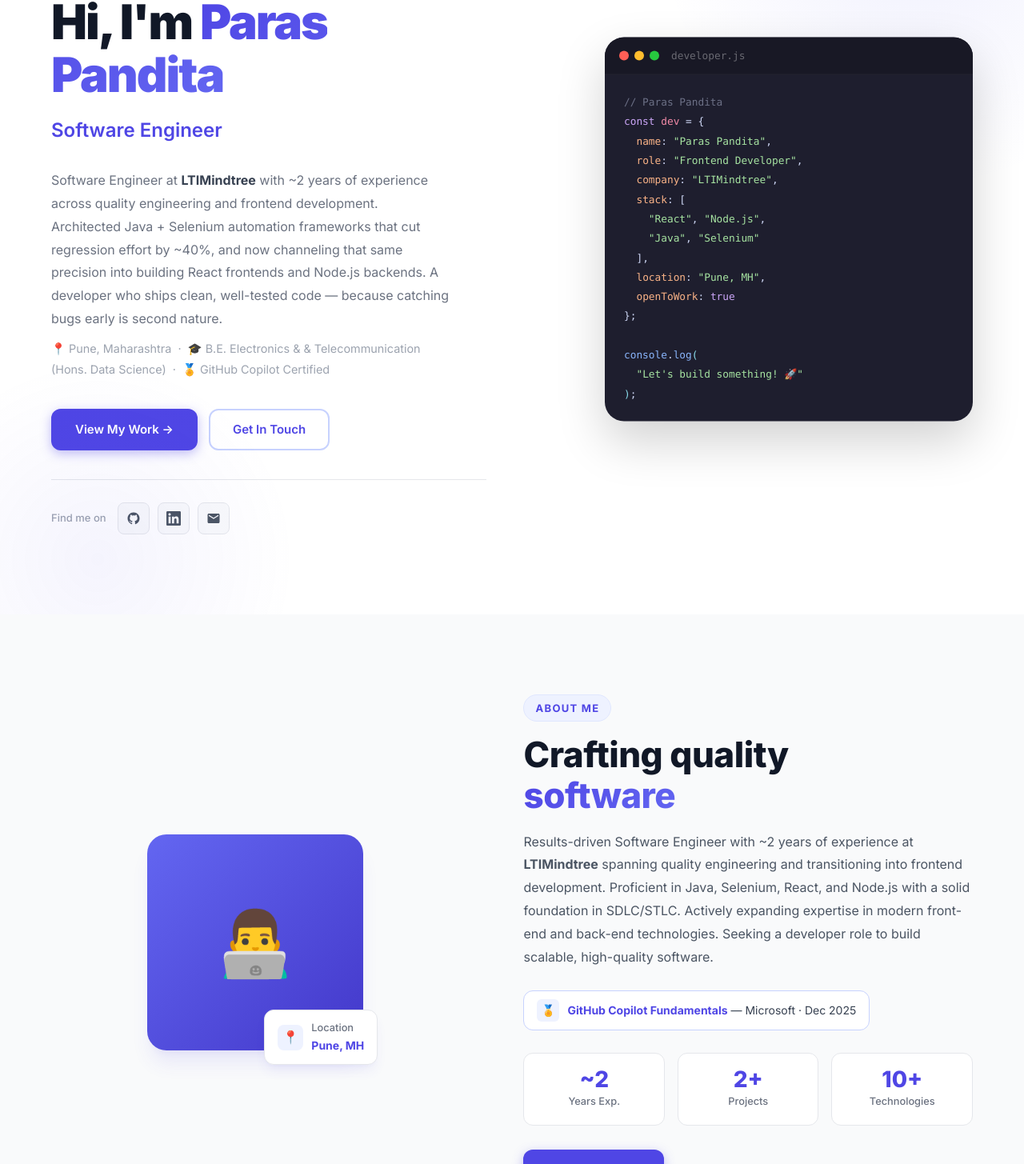
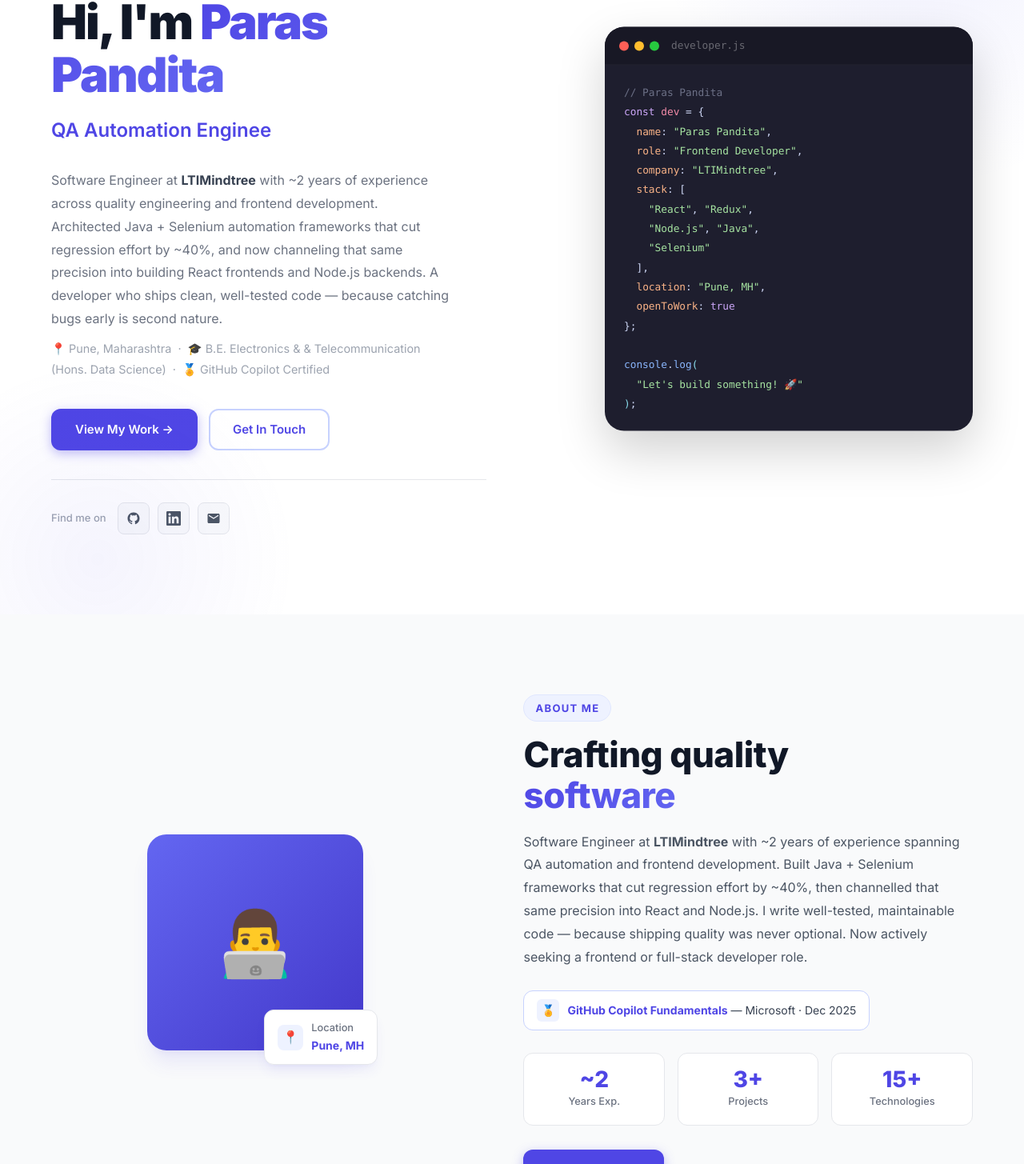
Before and after one commit to Paras-pp/Portfolio, a React (Vite) app in the folder client/: page / in a window 1280 px wide. Shown: the part 138-1593 px from the top of the page at 80% size. Built offline with nearby package versions, Linux system fonts and the light colour scheme.

Commit message:
Portfolio update

```diff
--- a/client/src/components/About.jsx
+++ b/client/src/components/About.jsx
@@ -2,8 +2,8 @@
 
 const stats = [
   { number: '~2', label: 'Years Exp.' },
-  { number: '2+', label: 'Projects'   },
-  { number: '10+', label: 'Technologies' },
+  { number: '3+', label: 'Projects'   },
+  { number: '15+', label: 'Technologies' },
 ]
 
 export default function About() {
@@ -47,10 +47,10 @@
             </h2>
 
             <p className="about-bio">
-              Results-driven Software Engineer with ~2 years of experience at <strong>LTIMindtree</strong> spanning
-              quality engineering and transitioning into frontend development. Proficient in Java, Selenium,
-              React, and Node.js with a solid foundation in SDLC/STLC. Actively expanding expertise in modern
-              front-end and back-end technologies. Seeking a developer role to build scalable, high-quality software.
+              Software Engineer at <strong>LTIMindtree</strong> with ~2 years of experience spanning QA automation
+              and frontend development. Built Java + Selenium frameworks that cut regression effort by ~40%, then
+              channelled that same precision into React and Node.js. I write well-tested, maintainable code —
+              because shipping quality was never optional. Now actively seeking a frontend or full-stack developer role.
             </p>
 
             <div className="cert-badge">
--- a/client/src/components/Hero.jsx
+++ b/client/src/components/Hero.jsx
@@ -3,6 +3,7 @@
 
 const roles = [
   'Frontend Developer',
+  'QA Automation Engineer',
   'Software Engineer',
 ]
 
@@ -114,8 +115,9 @@
                 <span className="code-line">{'  '}<span className="c-prop">role</span><span className="c-punct">: </span><span className="c-string">"Frontend Developer"</span><span className="c-punct">,</span></span>
                 <span className="code-line">{'  '}<span className="c-prop">company</span><span className="c-punct">: </span><span className="c-string">"LTIMindtree"</span><span className="c-punct">,</span></span>
                 <span className="code-line">{'  '}<span className="c-prop">stack</span><span className="c-punct">: [</span></span>
-                <span className="code-line">{'    '}<span className="c-string">"React"</span><span className="c-punct">, </span><span className="c-string">"Node.js"</span><span className="c-punct">,</span></span>
-                <span className="code-line">{'    '}<span className="c-string">"Java"</span><span className="c-punct">, </span><span className="c-string">"Selenium"</span></span>
+                <span className="code-line">{'    '}<span className="c-string">"React"</span><span className="c-punct">, </span><span className="c-string">"Redux"</span><span className="c-punct">,</span></span>
+                <span className="code-line">{'    '}<span className="c-string">"Node.js"</span><span className="c-punct">, </span><span className="c-string">"Java"</span><span className="c-punct">,</span></span>
+                <span className="code-line">{'    '}<span className="c-string">"Selenium"</span></span>
                 <span className="code-line">{'  '}<span className="c-punct">],</span></span>
                 <span className="code-line">{'  '}<span className="c-prop">location</span><span className="c-punct">: </span><span className="c-string">"Pune, MH"</span><span className="c-punct">,</span></span>
                 <span className="code-line">{'  '}<span className="c-prop">openToWork</span><span className="c-punct">: </span><span className="c-keyword">true</span></span>
--- a/client/src/components/Projects.jsx
+++ b/client/src/components/Projects.jsx
@@ -12,19 +12,19 @@
     emoji: '🌐',
     title: 'Portfolio Website',
     description:
-      'Designed and built a personal portfolio site using React.js with responsive UI and component-based architecture. Features smooth scroll, animations, and a Node.js contact API.',
-    tags: ['React.js', 'JavaScript', 'CSS3', 'Node.js'],
-    github: 'https://github.com',
-    live: '#',
+      'Built a full-stack portfolio with React.js (Vite), React Router v7, Redux Toolkit, and a Node.js/Express contact API — no UI library used. Implemented a CSS design system from scratch with scroll-triggered reveal animations, typewriter effects, and a fully responsive layout.',
+    tags: ['React.js', 'Redux Toolkit', 'Node.js', 'CSS3'],
+    github: 'https://github.com/Paras-pp/portfolio',
+    live: null,
   },
   {
     cover: 'project-cover-2',
     emoji: '🧪',
     title: 'Test Automation Framework',
     description:
-      'Built a page-object model (POM) based automation framework for a web application with cross-browser support. Integrated data-driven test execution covering multiple scenarios with minimal code changes.',
+      'Engineered a POM-based Selenium framework in Java that cut manual regression effort by ~40%. Structured around data-driven execution, cross-browser configuration, and JUnit test runners — enabling the team to add new test cases with minimal code duplication.',
     tags: ['Java', 'Selenium WebDriver', 'JUnit', 'POM'],
-    github: 'https://github.com',
+    github: 'https://github.com/Paras-pp',
     live: null,
   },
   {
@@ -32,8 +32,8 @@
     emoji: '🛒',
     title: 'Ekart — E-Commerce App',
     description:
-      'Full-stack e-commerce application with product browsing, cart management, checkout flow, and order tracking. Built with React and Redux Toolkit on the frontend and an Express.js REST API on the backend.',
-    tags: ['React.js', 'Redux Toolkit', 'React Router', 'Express.js'],
+      'Full-stack e-commerce platform with product catalog, cart management, checkout flow, and order tracking. React + Redux Toolkit handle global state via async thunks; an Express.js REST API powers the backend. Demonstrates protected routes, optimistic UI, and real-world async patterns.',
+    tags: ['React.js', 'Redux Toolkit', 'Express.js', 'React Router'],
     github: 'https://github.com/Paras-pp',
     live: null,
   },
--- a/client/src/components/Skills.jsx
+++ b/client/src/components/Skills.jsx
@@ -4,12 +4,12 @@
   {
     icon: '🎨',
     title: 'Frontend',
-    skills: ['React.js', 'JavaScript (ES6+)', 'HTML5', 'CSS3', 'Responsive Design', 'Component Architecture'],
+    skills: ['React.js', 'Redux Toolkit', 'JavaScript (ES6+)', 'HTML5', 'CSS3', 'Responsive Design', 'React Router', 'Vite'],
   },
   {
     icon: '⚙️',
     title: 'Backend & Languages',
-    skills: ['Node.js',  'REST APIs', 'Java', 'OOP'],
+    skills: ['Node.js', 'Express.js', 'REST APIs', 'Java', 'OOP'],
   },
   {
     icon: '🧪',
```
